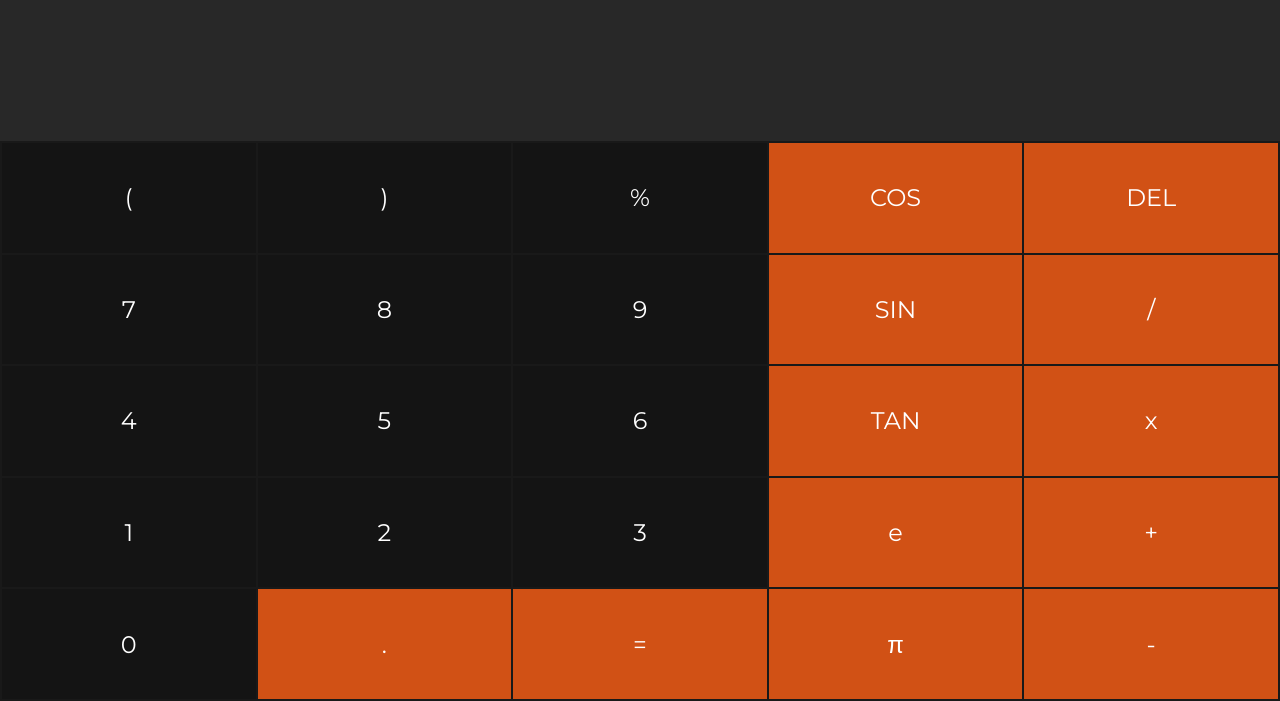
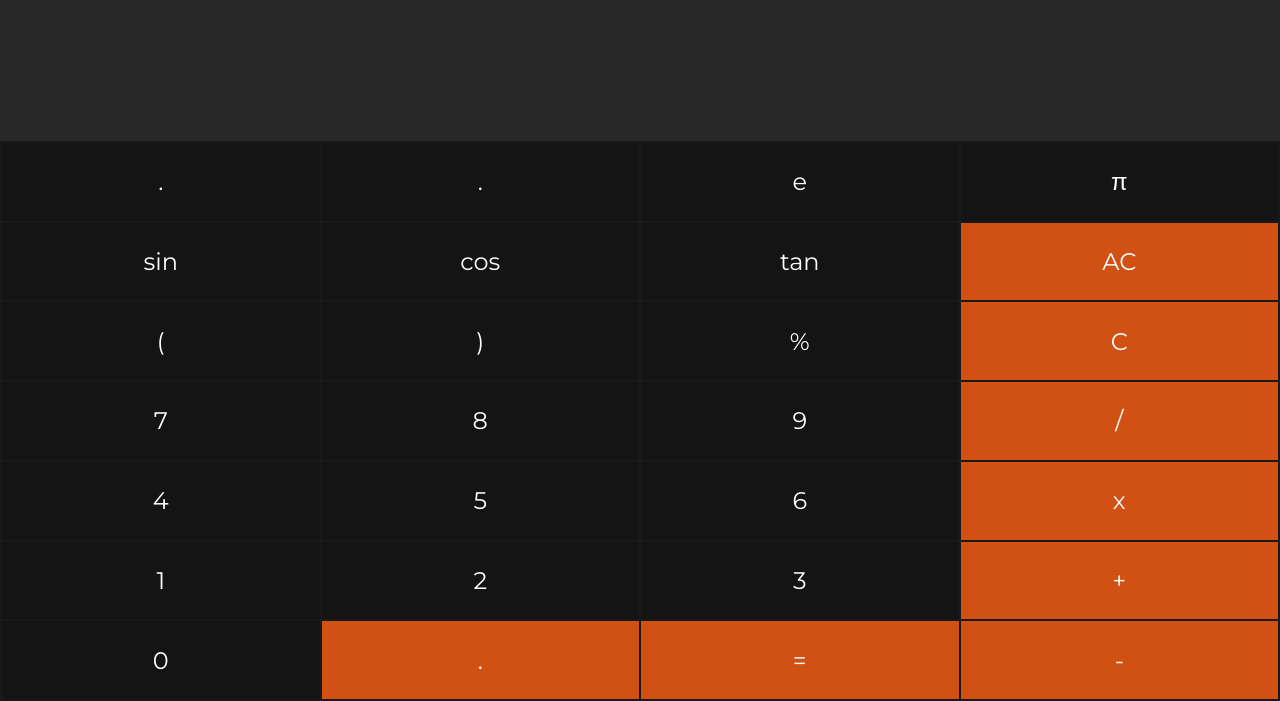
Before and after one commit to N3v1/Calculator, a plain HTML site: page index.html in a window 1280 px wide. Shown: the part 99-800 px from the top of the page. Drawn offline with nearby package versions, Linux system fonts and the light colour scheme.

Commit message:
repairing conflicts

```diff
--- a/index.html
+++ b/index.html
@@ -6,69 +6,95 @@ Calculator in HTML,CSS and JS - (c) 2023 NH (N3v1) - Use at your own risk, no wa
 
 <!DOCTYPE html>
 <html lang="en">
-
   <head>
-    <meta charset="UTF-8">
-    <meta http-equiv="X-UA-Compatible" content="IE=edge">
-    <meta name="viewport" content="width=device-width, initial-scale=1.0">
+    <meta charset="UTF-8" />
+    <meta http-equiv="X-UA-Compatible" content="IE=edge" />
+    <meta name="viewport" content="width=device-width, initial-scale=1.0" />
     <title>Calculator</title>
 
-    <link rel="preconnect" href="https://fonts.googleapis.com">
-    <link rel="preconnect" href="https://fonts.gstatic.com" crossorigin>
-    <link href="https://fonts.googleapis.com/css2?family=Montserrat:ital,wght@0,100;0,200;0,300;0,400;0,500;0,600;0,700;0,800;0,900;1,100;1,200;1,300;1,400;1,500;1,600;1,700;1,800;1,900&display=swap" rel="stylesheet">
+    <link rel="preconnect" href="https://fonts.googleapis.com" />
+    <link rel="preconnect" href="https://fonts.gstatic.com" crossorigin />
+    <link
+      href="https://fonts.googleapis.com/css2?family=Montserrat:ital,wght@0,100;0,200;0,300;0,400;0,500;0,600;0,700;0,800;0,900;1,100;1,200;1,300;1,400;1,500;1,600;1,700;1,800;1,900&display=swap"
+      rel="stylesheet"
+    />
 
     <!--Import css file-->
-    <link rel="stylesheet" href="style.css">
+    <link rel="stylesheet" href="style.css" />
 
     <!--Link the index.js file-->
     <script src="index.js"></script>
-    <script src="https://cdnjs.cloudflare.com/ajax/libs/decimal.js/10.3.1/decimal.min.js"></script>
-    <script src="https://cdnjs.cloudflare.com/ajax/libs/mathjs/9.4.4/math.min.js"></script>//for sin, cos, tan
+
+    <!--Add the 'math.js' lib script tag-->
+    <script
+      src="https://cdnjs.cloudflare.com/ajax/libs/mathjs/11.9.1/math.min.js"
+      integrity="sha512-lqXu8Lu4KQXMNAVo/X/3EWoRoL4aYErKld20g77Xh2NiAoFM5krIzUayEvBeVvORuFR4NWqyDqP8scYzXcguAw=="
+      crossorigin="anonymous"
+      referrerpolicy="no-referrer"
+    ></script>
+
+    <!-- Add the 'math.js v9.4.4' for cos, sin, tan, ...-->
+    <script src="https://cdnjs.cloudflare.com/ajax/libs/mathjs/9.4.4/math.min.js"></script>
+
     <!--Link the manifest file-->
-    <link rel="manifest" href="manifest.webmanifest">
-
+    <link rel="manifest" href="manifest.webmanifest" />
   </head>
 
   <body>
-    <div id="previousExpression"></div> <!-- New div for previous expression -->
+    <div id="previousExpression"></div>
+    <!-- New div for previous expression -->
     <div id="resultArea"></div>
 
     <table>
-        <div class="heading"><span class="magic"><span class="magic-text">Calculator</span></span></div>
+      <div class="heading">
+        <span class="magic"><span class="magic-text">Calculator</span></span>
+      </div>
 
+      <tr>
+        <!-- ! For special things (e, pi, pow) start -->
+        <td>.</td>
+        <td>.</td>
+        <td class="specialNumber" onclick="appendOperation('e')">e</td>
+        <td class="specialNumber" onclick="appendOperation('π')">&pi;</td>
+        <!-- ! For special things (e, pi, pow) start end -->
+      </tr>
+      <tr>
+        <!-- ! For trigonometry, ...  start -->
+        <td class="trigonometric" onclick="appendTrigonometric('sin')">sin</td> <!-- sin -->
+        <td class="trigonometric" onclick="appendTrigonometric('cos')">cos</td> <!-- cos -->
+        <td class="trigonometric" onclick="appendTrigonometric('tan')">tan</td> <!-- tan -->
+        <!-- ! For trigonometry, ...  end -->
+        <td onclick="clearResult()" class="operators" id="clrButton">AC</td>
+      </tr>
       <tr>
         <td onclick="appendOperation('(')">(</td>
         <td onclick="appendOperation(')')">)</td>
         <td onclick="appendOperation(' % ')">%</td>
-            <td class="trigonometric" onclick="appendTrigonometric('cos')">COS</td>
-            <td onclick="deleteLast()" class="operators">DEL</td>
+        <td onclick="deleteLast()" class="operators">C</td>
       </tr>
       <tr>
         <td onclick="appendOperation(7)">7</td>
         <td onclick="appendOperation(8)">8</td>
         <td onclick="appendOperation(9)">9</td>
-            <td class="trigonometric"onclick="appendTrigonometric('sin')">SIN</td>
         <td onclick="appendOperation(' / ')" class="operators">/</td>
       </tr>
       <tr>
         <td onclick="appendOperation(4)">4</td>
         <td onclick="appendOperation(5)">5</td>
         <td onclick="appendOperation(6)">6</td>
-            <td class="trigonometric" onclick="appendTrigonometric('tan')">TAN</td>
         <td onclick="appendOperation(' * ')" class="operators">x</td>
       </tr>
       <tr>
         <td onclick="appendOperation(1)">1</td>
         <td onclick="appendOperation(2)">2</td>
         <td onclick="appendOperation(3)">3</td>
-            <td class="specialNumber" onclick="appendOperation('e')">e</td>
         <td onclick="appendOperation(' + ')" class="operators">+</td>
       </tr>
       <tr>
         <td onclick="appendOperation(0)">0</td>
         <td onclick="appendDecimal('.')" class="operators">.</td>
         <td onclick="calculateResult()" id="equalsign">=</td>
-            <td class="specialNumber" onclick="appendOperation('π')">&pi;</td>
+
         <!--The minus operation didn't have the appendOperation function in the onclick event.
                 After adding the appendOperation the subtraction is functioning properly. Phillip Andrews-->
         <td onclick="appendOperation(' - ')" class="operators">-</td>
--- a/index.js
+++ b/index.js
@@ -92,10 +92,12 @@ function calculateResult() {
   });
   const previousExpression = splitUpCalculation.join(" "); // Join the parts back to the expression
   previousExpressionContainer.innerHTML = previousExpression;
+
   // Evaluate the new expression with support for trigonometric functions, e, and pi
   let result = evalWithTrigAndSpecial(newCalculation.join(" "));
   resultContainer.innerHTML = result.toString(); // Convert result to string for display
 }
+
 // Evaluate the expression with support for trigonometric functions, e, and pi
 function evalWithTrigAndSpecial(expression) {
   // Replace trigonometric functions with their calculated values
--- a/style.css
+++ b/style.css
@@ -30,7 +30,7 @@ table {
 }
 
 td {
-    width: 20%;
+    width: 20%; /** width: 25% **/
     text-align: center;
     font-size: 24px;
     background-color: rgb(20, 20, 20);
@@ -76,15 +76,19 @@ td:hover {
     background-color:  rgb(196, 106, 67);
 }
 
-.operators,
-.specialNumber,
-.trigonometric{
-    background-color: rgb(209, 81, 21);
+#clrButton {
+  /**height: 10%;**/
+  text-align: center;
+  font-size: 24px;
+  border: none;
+  color: white;
 }
 
-.operators:hover
-.trigonometric:hover
-.specialNumber:hover{
+.operators {
+  background-color: rgb(209, 81, 21);
+}
+
+.operators:hover {
     background-color:  rgb(196, 106, 67);
 }
 * {
```
Lines whose indentation alone changed are shown as unchanged.
